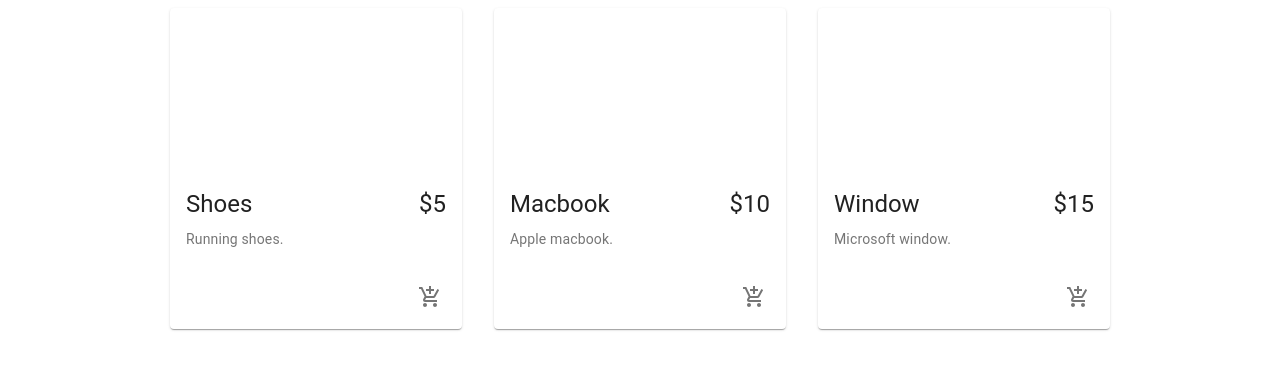
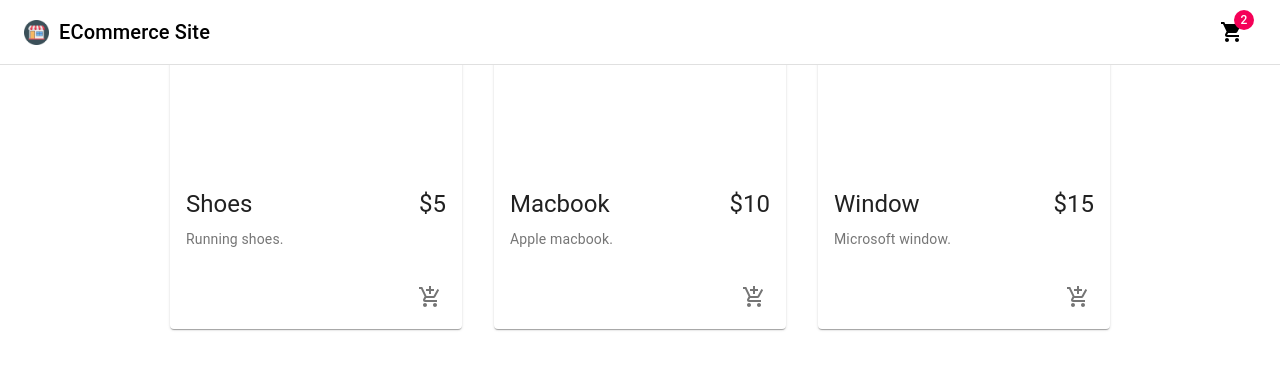
Before and after one commit to Khoa-Doan/project-e-commerce, a React (Create React App) app: page / in a window 1280 px wide. Shown: the top 370 px of the page. Built offline with nearby package versions, Linux system fonts and the light colour scheme.

Commit message:
Create Navbar

```diff
--- a/src/App.js
+++ b/src/App.js
@@ -1,9 +1,11 @@
-import React from 'react'
+import React from 'react';
 import Products from './components/Products/Products';
+import Navbar from './components/Navbar/Navbar';
 
 const App = () => {
   return (
     <div>
+        <Navbar />
         <Products />
     </div>
   )
--- /dev/null
+++ b/src/components/Navbar/Navbar.jsx
@@ -0,0 +1,33 @@
+import React from 'react';
+import { AppBar, Toolbar, IconButton, Badge, MenuItem, Menu, Typography } from '@material-ui/core'
+import { ShoppingCart } from '@material-ui/icons';
+
+import logo from '../../assets/commerce.png';
+import useStyles from './styles';
+
+const Navbar = () => {
+    const classes = useStyles();
+
+    return (
+        <>
+            <AppBar position='fixed' className={classes.appBar} color='inherit'>
+                <Toolbar>
+                    <Typography variant='h6' className={classes.title}>
+                        <img src={logo} alt="Commerce.js" height="25px" className={classes.image}/>
+                        ECommerce Site
+                    </Typography>
+                    <div className={classes.grow} />
+                    <div className={classes.button}>
+                        <IconButton aria-label='Show cart items' color='inherit'>
+                            <Badge badgeContent={2} color='secondary'>
+                                <ShoppingCart />
+                            </Badge>
+                        </IconButton>
+                    </div>
+                </Toolbar>
+            </AppBar>
+        </>
+    )
+}
+
+export default Navbar
--- /dev/null
+++ b/src/components/Navbar/styles.js
@@ -0,0 +1,68 @@
+import { makeStyles, fade } from '@material-ui/core/styles';
+
+const drawerWidth = 0;
+
+export default makeStyles((theme) => ({
+  appBar: {
+    boxShadow: 'none',
+    borderBottom: '1px solid rgba(0, 0, 0, 0.12)',
+    [theme.breakpoints.up('sm')]: {
+      width: `calc(100% - ${drawerWidth}px)`,
+      marginLeft: drawerWidth,
+    },
+  },
+  title: {
+    flexGrow: 1,
+    alignItems: 'center',
+    display: 'flex',
+    textDecoration: 'none',
+  },
+  image: {
+    marginRight: '10px',
+  },
+  menuButton: {
+    marginRight: theme.spacing(2),
+    [theme.breakpoints.up('sm')]: {
+      display: 'none',
+    },
+  },
+  grow: {
+    flexGrow: 1,
+  },
+  search: {
+    position: 'relative',
+    borderRadius: theme.shape.borderRadius,
+    backgroundColor: fade(theme.palette.common.white, 0.15),
+    '&:hover': {
+      backgroundColor: fade(theme.palette.common.white, 0.25),
+    },
+    marginRight: theme.spacing(2),
+    marginLeft: 0,
+    width: '100%',
+    [theme.breakpoints.up('sm')]: {
+      width: 'auto',
+    },
+  },
+  searchIcon: {
+    padding: theme.spacing(0, 2),
+    height: '100%',
+    position: 'absolute',
+    pointerEvents: 'none',
+    display: 'flex',
+    alignItems: 'center',
+    justifyContent: 'center',
+  },
+  inputRoot: {
+    color: 'inherit',
+  },
+  inputInput: {
+    padding: theme.spacing(1, 1, 1, 0),
+    // vertical padding + font size from searchIcon
+    paddingLeft: `calc(1em + ${theme.spacing(4)}px)`,
+    transition: theme.transitions.create('width'),
+    width: '100%',
+    [theme.breakpoints.up('md')]: {
+      width: '20ch',
+    },
+  },
+}));
```
Also changed, not shown: src/assets/commerce.png (added), src/components/index.js (added).
